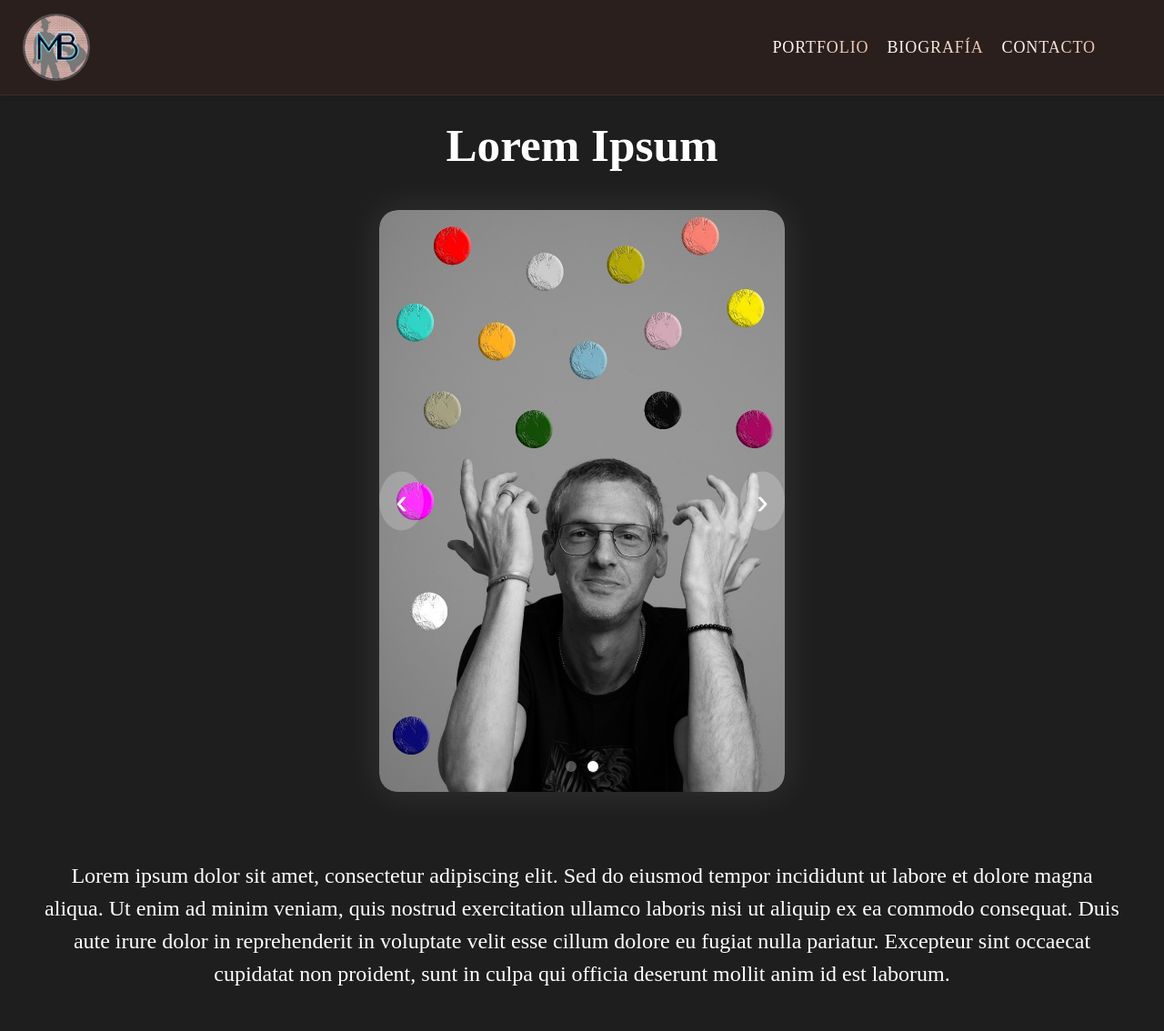
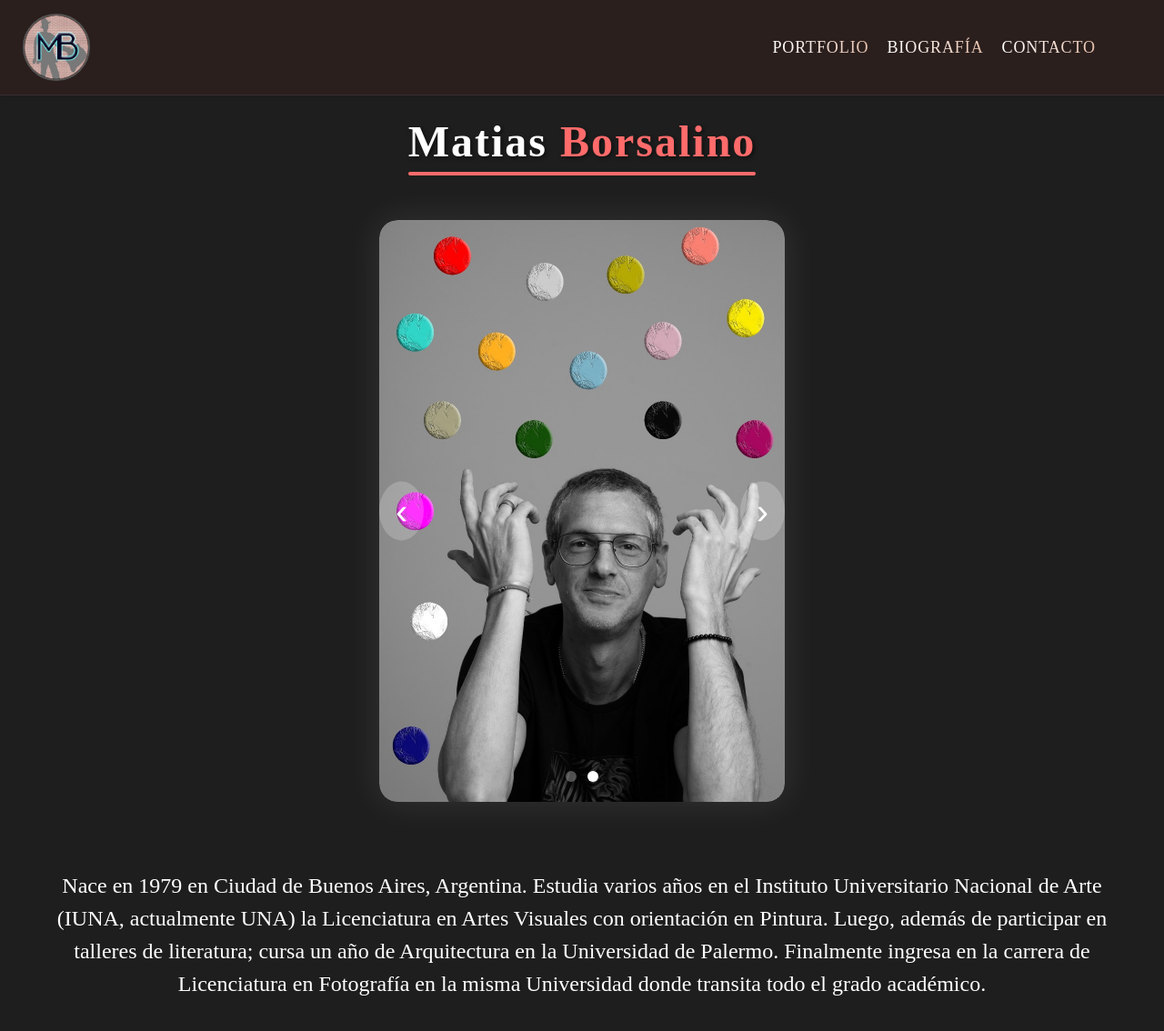
Before and after one commit to ibrian91/portfolio_artista_visual, a React (Vite) app in the folder frontend/: page /biografia in a window 1280 px wide. Shown: the top 1134 px of the page at 91% size. Built offline with nearby package versions, Linux system fonts and the light colour scheme.

Commit message:
update styles and text  about page

```diff
--- a/frontend/src/pages/About/About.css
+++ b/frontend/src/pages/About/About.css
@@ -96,10 +96,41 @@ body, html {
   background-color: white;
 }
 
-.slideshow-tittle{
+/* .slideshow-tittle{
   font-family: 'Cooper Black', serif;
   padding-top: 50px;
   color: #ffffff;
+} */
+
+.slideshow-tittle {
+  font-family: 'Cooper Black', serif;
+  padding-top: 50px;
+  text-align: center;
+  margin-bottom: 20px;
+}
+
+.slideshow-tittle h1 {
+  font-size: 3rem;
+  color: #ffffff;
+  letter-spacing: 2px;
+  text-shadow: 2px 2px 4px rgba(0,0,0,0.5);
+  display: inline-block;
+  position: relative;
+}
+
+.slideshow-tittle .last-name {
+  color: #FF6B6B; /* cambia por el color que prefieras */
+}
+
+.slideshow-tittle h1::after {
+  content: '';
+  position: absolute;
+  bottom: -10px;
+  left: 0;
+  width: 100%;
+  height: 4px;
+  background: #FF6B6B;
+  border-radius: 2px;
 }
 
 .slideshow-text{
--- a/frontend/src/pages/About/About.jsx
+++ b/frontend/src/pages/About/About.jsx
@@ -26,9 +26,10 @@ const About = () => {
   return (
     <section className="slideshow-section">
       <div className="slideshow-tittle">
-        <h1>Lorem Ipsum
-        </h1>
-      </div>
+  <h1>
+    <span className="first-name">Matias</span> <span className="last-name">Borsalino</span>
+  </h1>
+</div>
         <div className="slideshow-container">
           {images.map((img, index) => (
             <div
@@ -54,7 +55,12 @@ const About = () => {
         </div>
       <div className="slideshow-text">
         <p>
-          Lorem ipsum dolor sit amet, consectetur adipiscing elit. Sed do eiusmod tempor incididunt ut labore et dolore magna aliqua. Ut enim ad minim veniam, quis nostrud exercitation ullamco laboris nisi ut aliquip ex ea commodo consequat. Duis aute irure dolor in reprehenderit in voluptate velit esse cillum dolore eu fugiat nulla pariatur. Excepteur sint occaecat cupidatat non proident, sunt in culpa qui officia deserunt mollit anim id est laborum.
+        Nace en 1979 en Ciudad de Buenos Aires, Argentina. Estudia varios años en el
+        Instituto Universitario Nacional de Arte (IUNA, actualmente UNA) la
+        Licenciatura en Artes Visuales con orientación en Pintura. Luego, además de
+        participar en talleres de literatura; cursa un año de Arquitectura en la
+        Universidad de Palermo. Finalmente ingresa en la carrera de Licenciatura en
+        Fotografía en la misma Universidad donde transita todo el grado académico.
         </p>
 
       </div>
```
